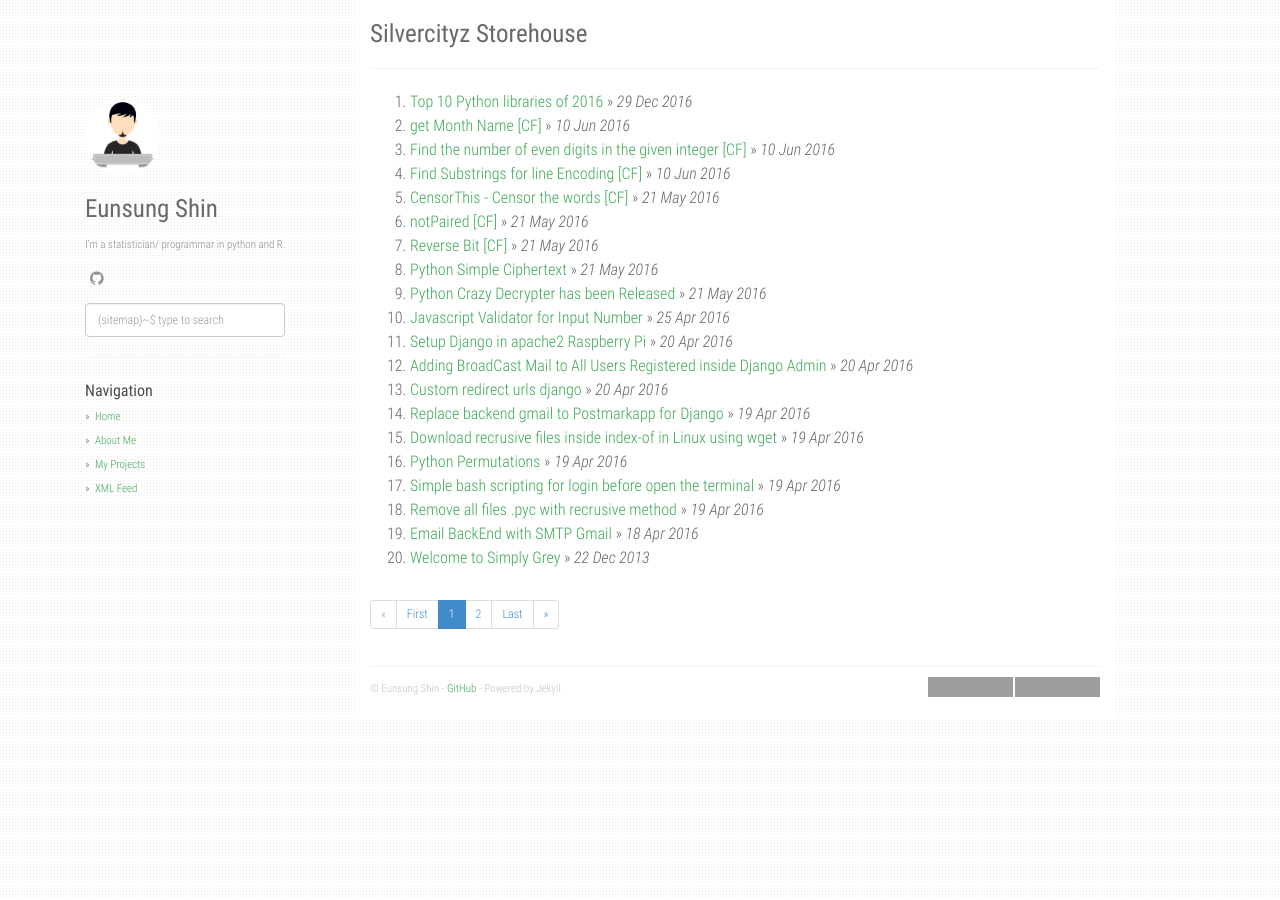
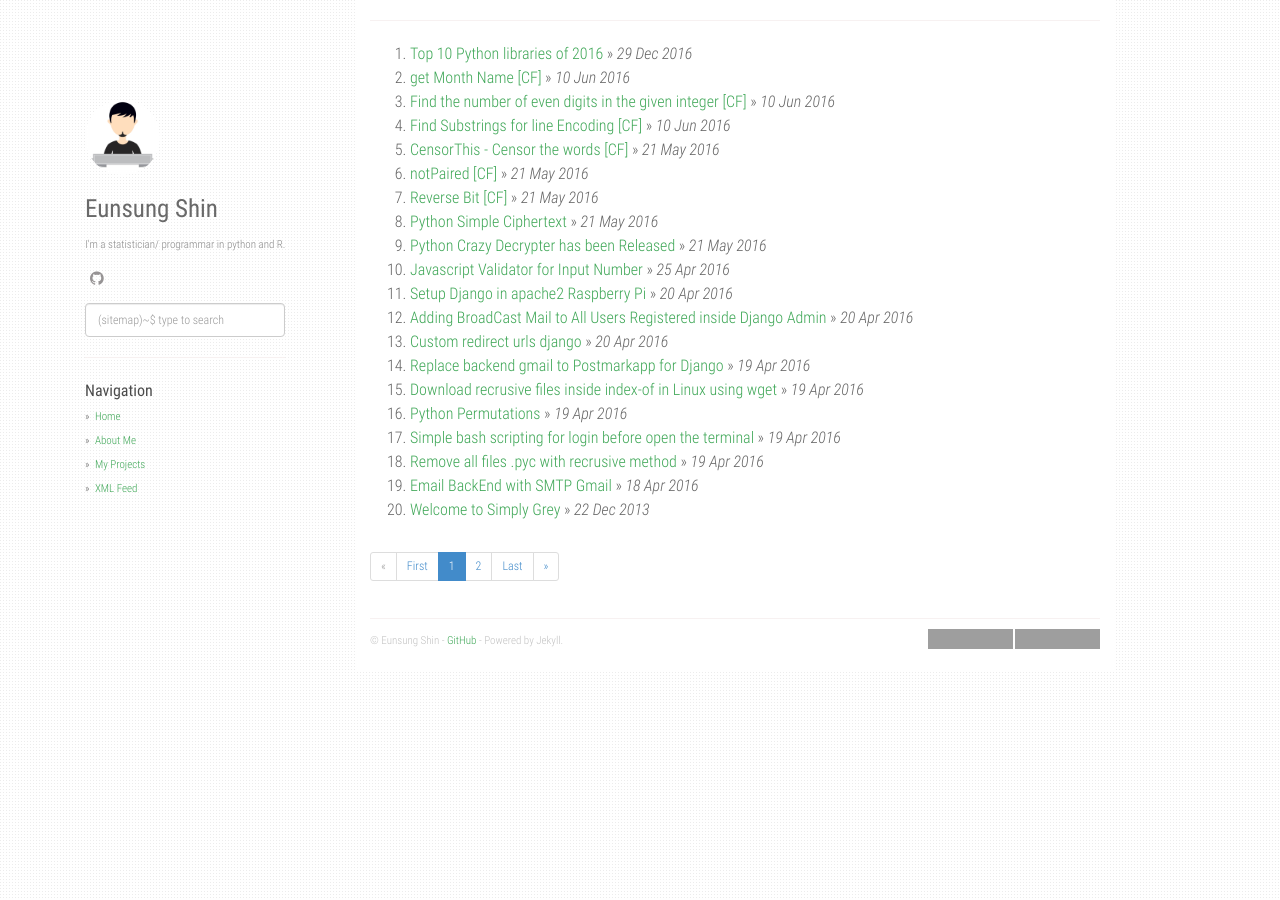
Before and after one commit to watanka/storehouse, a Jekyll site: the page built from index.html, in a window 1280 px wide. Built offline with Jekyll 4.4.1, drawn with Linux system fonts in a browser that asks for light colours; the list of posts is cut into pages by our own code; grey boxes are pictures that could not be loaded.

Commit message:
Update index.html

```diff
--- a/index.html
+++ b/index.html
@@ -3,7 +3,7 @@
 ---
 
 <div id="home">
-  <h1>{{ site.title }}</h1>
+  <h1>{{ silvercityz }}</h1>
   <hr />
 
   <ol class="posts">
```
